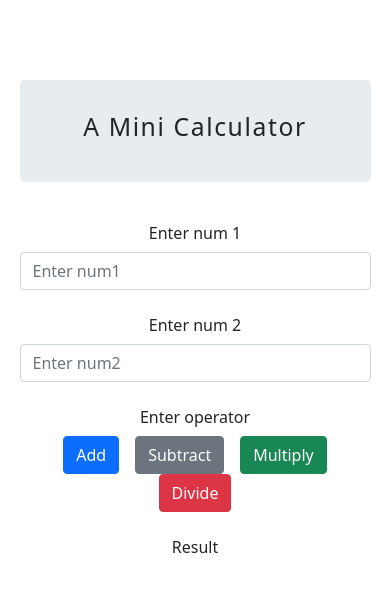
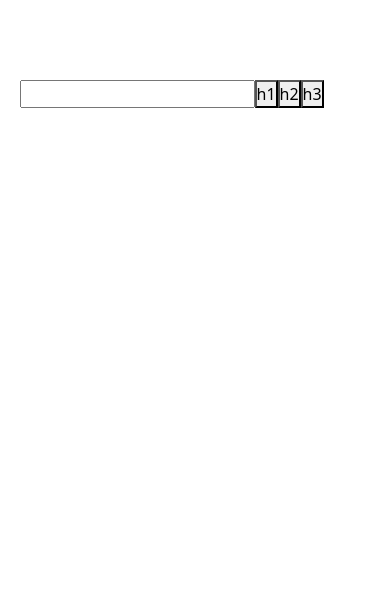
Before and after one commit to prkm93/neogcamp-practice-interview-questions, a React (Create React App) app: page /topics in a window 390 px wide. Shown: the top 592 px of the page. Built offline with nearby package versions, Linux system fonts and the light colour scheme.

Commit message:
added heading modifier

```diff
--- a/src/App.js
+++ b/src/App.js
@@ -7,6 +7,8 @@ import {
   Route,
   Link
 } from "react-router-dom";
+import FontModifer from './components/FontModifer';
+import HeadingModifier from './components/HeadingModifier';
 
 function App() {
 
@@ -21,7 +23,9 @@ function App() {
             <Route path="/topics">topics</Route>
           </Switch>
         </Router> */}
-        <Calculator/>
+        {/* <Calculator/> */}
+        {/* <FontModifer/> */}
+        <HeadingModifier/>
       </section>
     </main>
   )
--- a/src/components/Calculator.jsx
+++ b/src/components/Calculator.jsx
@@ -22,41 +22,30 @@ function Calculator() {
       }
     }
 
-    // const increase = () => {
-    //   let font = textRef.current.style.fontSize;
-    //   let fontNum = font.toString().substr(0, font.toString().length-2);
-    //   let numFont = +fontNum;
-    //   console.log("font", font);
-    //   font = `${numFont+2}px`;
-    //   // textRef.current.style.fontSize = `${}`
-    //   console.log("font after", font);
-    //   setText(textRef.current.style.fontSize=`${numFont+2}px`);
-    // }
-
     return (
         <div className="title">
             <div className="jumbotron">
                 <h2>A mini calculator</h2>
             </div>
             <form>
-                <div class="form-group row">
-                    <label for="num1" class="col-sm-2 col-form-label">Enter num 1</label>
-                    <div class="col-sm-8">
+                <div className="form-group row">
+                    <label for="num1" className="col-sm-2 col-form-label">Enter num 1</label>
+                    <div className="col-sm-8">
                         <input
                             type="number"
-                            class="form-control"
+                            className="form-control"
                             value={num1}
                             placeholder="Enter num1"
                             onChange={e => setNum1(e.target.value)}
                         />
                     </div>
                 </div>
-                <div class="form-group row">
-                    <label for="num2" class="col-sm-2 col-form-label">Enter num 2</label>
-                    <div class="col-sm-8">
+                <div className="form-group row">
+                    <label for="num2" className="col-sm-2 col-form-label">Enter num 2</label>
+                    <div className="col-sm-8">
                         <input
                             type="number"
-                            class="form-control"
+                            className="form-control"
                             value={num2}
                             placeholder="Enter num2"
                             onChange={e => setNum2(e.target.value)}
@@ -64,33 +53,38 @@ function Calculator() {
                     </div>
                 </div>
                 <div className="form-group row">
-                    <label for="operation" class="col-sm-2 col-form-label">Enter operator</label>
-                    <div class="col-sm-8">
+                    <label for="operation" className="col-sm-2 col-form-label">Enter operator</label>
+                    <div className="col-sm-8">
                         <button
                             type="button"
-                            class="btn btn-primary mx-2"
+                            className="btn btn-primary mx-2"
                             onClick={() => {calcHandler('+')}}
                         >Add</button>
                         <button
                             type="button"
-                            class="btn btn-secondary mx-2"
+                            className="btn btn-secondary mx-2"
                             onClick={() => calcHandler('-')}
                         >Subtract</button>
                         <button
                             type="button"
-                            class="btn btn-success mx-2"
+                            className="btn btn-success mx-2"
                             onClick={() => calcHandler('*')}
                         >Multiply</button>
                         <button
                             type="button"
-                            class="btn btn-danger mx-2"
+                            className="btn btn-danger mx-2"
                             onClick={() => calcHandler('/')}
                         >Divide</button>
+                         <button
+                            type="button"
+                            className="btn btn-primary mx-2"
+                            onClick={() => {setNum1(''); setNum2('');}}
+                        >Clear</button>
                     </div>
                 </div>
                 <div className="form-group row">
-                     <label for="row" class="col-sm-2 col-form-label">Result</label>
-                     <div class="col-sm-4 pt-1"><h4>{result && result}</h4></div>
+                     <label for="row" className="col-sm-2 col-form-label">Result</label>
+                     <div className="col-sm-4 pt-1"><h4>{result && result}</h4></div>
                 </div>
             </form>
 
--- a/src/components/FontModifer.jsx
+++ b/src/components/FontModifer.jsx
@@ -1,19 +1,57 @@
-import React from 'react'
+import React, {useState, useRef} from 'react'
 
 function FontModifer() {
+
+    const [text,setText] = useState('');
+    const [result, setResult] = useState('');
+    const textRef = useRef();
+
+    const fontManager = () => {
+        setResult(text);
+        let font = textRef.current.style.fontSize;
+        let fontNum = font.toString().substr(0, font.toString().length-2);
+        let numFont = +fontNum;
+        return numFont;
+    }
+
+    const increaseFont = () => {
+      textRef.current.style.fontSize = `${fontManager()+2}px`;
+    }
+
+    const decreaseFont =() => {
+        textRef.current.style.fontSize = `${fontManager()-2}px`;
+    }
+
     return (
-        <div>
-            <h3>Font size modifier:</h3>
-            <div>
-              <label htmlFor="text" >Enter text:</label>
-              <input type="text" value={text} onChange={e => setText(e.target.value)}/>
-              <button onClick={increase}>+</button>
-              <button onClick={decrease}>-</button>
+        <div className="title">
+            <div className="jumbotron">
+                <h2>Font Size Modifier</h2>
+            </div>
+            <form>
+                <div className="form-group row">
+                    <label htmlFor="text"className="col-sm-2 col-form-label">Enter text:</label>
+                    <div className="col-sm-8">
+                        <input
+                            type="text"
+                            className="form-control"
+                            value={text}
+                            onChange={e => setText(e.target.value)}
+                        />
+                    </div>
+                </div>
+            </form>
               <div>
-                <label htmlFor="">Your text: </label>
-                <p ref={textRef} style={{fontSize: '20px'}}>{text}</p>
+                <button type="button" class="btn btn-success mx-3" onClick={increaseFont}>+</button>
+                <button type="button" class="btn btn-danger" onClick={decreaseFont}>-</button>
               </div>
-            </div>
+              <div>
+              <div className="form-group row">
+                    <label htmlFor="text"className="col-sm-2 col-form-label">Your text:</label>
+                    <div className="col-sm-8">
+                        <p ref={textRef} style={{fontSize: '20px'}}>{text ? text: result}</p>
+                    </div>
+                </div>
+              </div>
         </div>
     )
 }
--- /dev/null
+++ b/src/components/HeadingModifier.jsx
@@ -0,0 +1,24 @@
+import React, {useState, useRef} from 'react'
+
+function HeadingModifier() {
+
+    const [text, setText] = useState('');
+    const textRef = useRef();
+
+    const textHandler = (tag) => {
+        console.log("textRef",textRef);
+        textRef.current.innerHTML = `<${tag}>${text}</${tag}>`
+    }
+
+    return (
+        <div>
+              <input type="text" value={text} onChange={e => setText(e.target.value)}/>
+              <button onClick={() => textHandler('h1')}>h1</button>
+              <button onClick={() => textHandler('h2')}>h2</button>
+              <button onClick={() => textHandler('h3')}>h3</button>
+              <p ref={textRef}>{text}</p>
+        </div>
+    )
+}
+
+export default HeadingModifier
```
